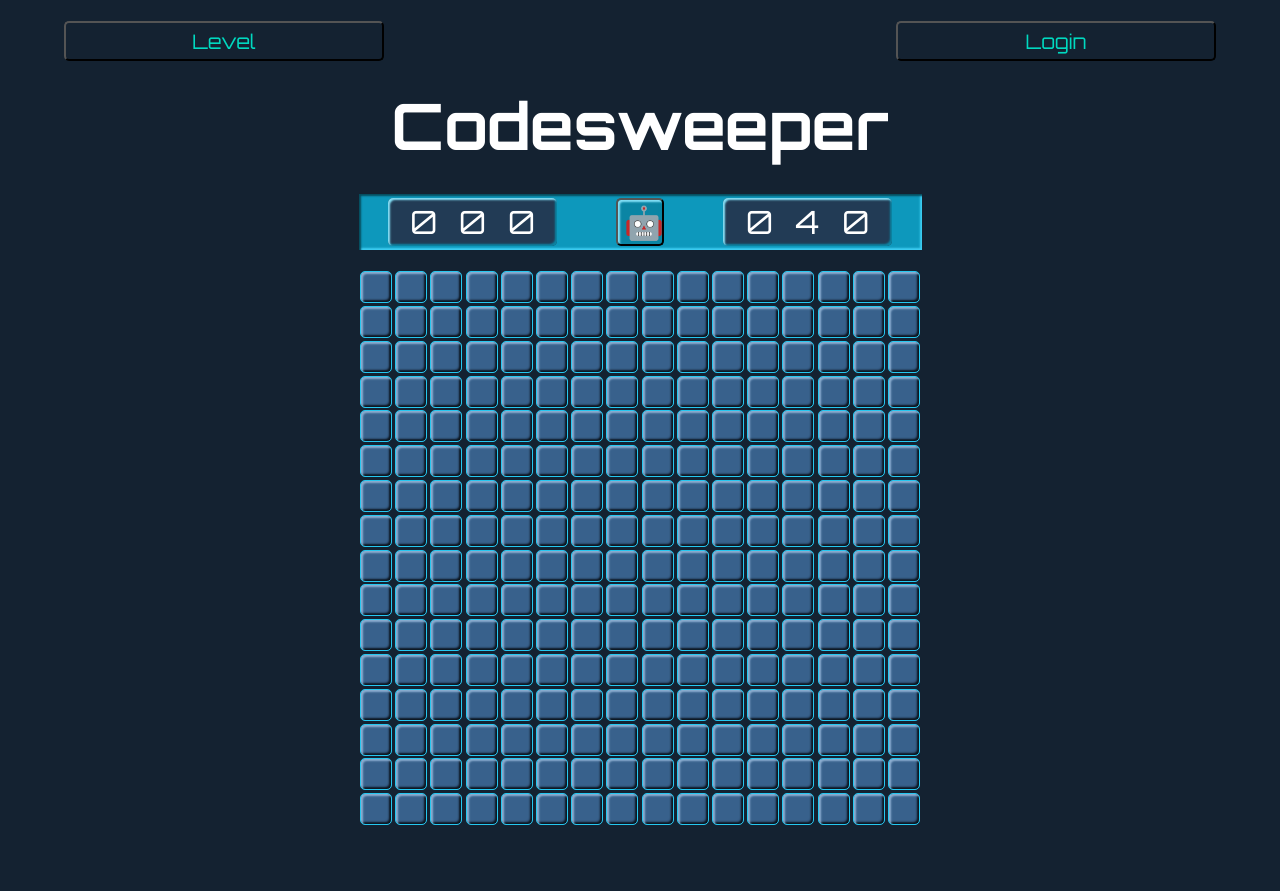
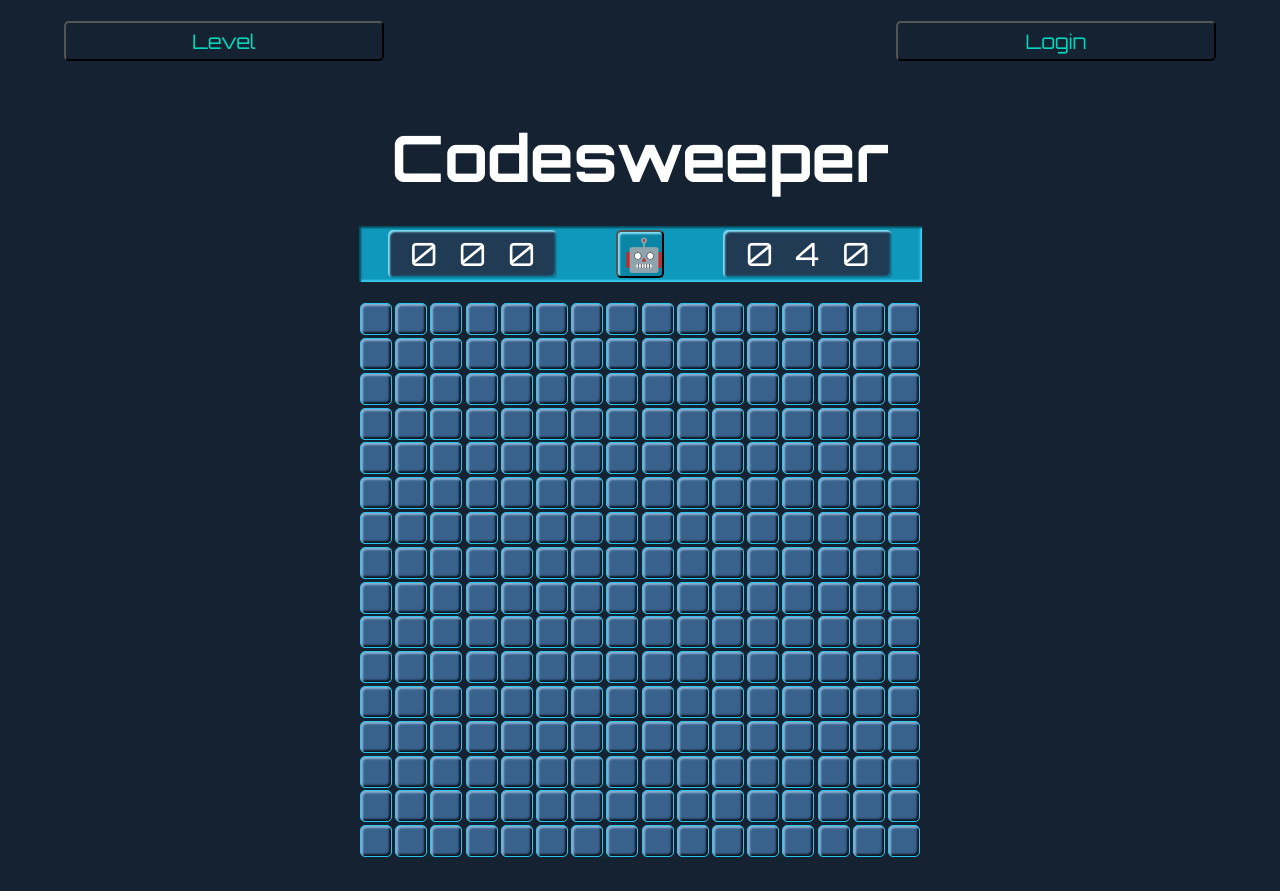
Before and after one commit to kaseywolff/Codesweeper, a React app: page / in a window 1280 px wide. Before the commit the page ends 867 px from the top, so only its background shows below. Built offline with nearby package versions, Linux system fonts and the light colour scheme.

Commit message:
centered header and game, adjusts properly with viewport size

```diff
--- a/client/components/Game/Game.jsx
+++ b/client/components/Game/Game.jsx
@@ -1,25 +1,12 @@
-import React, { useState } from 'react';
+import React from 'react';
 import Board from './Board.jsx';
-import NavBar from '../NavBar.jsx';
-import Level from '../Level.jsx';
 
 const Game = ({ selectedLevel }) => {
-  // const [selectedLevel, setSelectedLevel] = useState('intermediate');
-  // const [showLevelOptions, setShowLevelOptions] = useState(false);
-
-  // const toggleLevelPopup = () => {
-  //   setShowLevelOptions(!showLevelOptions);
-  // };
 
   return (
     <div id="game">
-      {/* <NavBar onLevelButtonClick={toggleLevelPopup} />
-      {showLevelOptions && <Level selectedLevel={selectedLevel} onLevelChange={setSelectedLevel} />} */}
       <h2>Codesweeper</h2>
-      <Board
-        selectedLevel={selectedLevel}
-        // onLevelChange={setSelectedLevel}
-      />
+      <Board selectedLevel={selectedLevel} />
     </div>
   );
 };
--- a/client/scss/board.scss
+++ b/client/scss/board.scss
@@ -3,13 +3,11 @@
 
 #game {
   display: flex;
-  position: relative;
   flex-direction: column;
-  justify-content: center;
-  align-items: center;
   z-index: 0;
+  margin: 0 auto;
   margin-top: 3vmin;
-  margin-bottom: 5vh;
+  padding: 4vmin;
 };
 
 #stats {
@@ -58,17 +56,12 @@
 #board{
   display: flex;
   flex-direction: column;
-  justify-items: center;
-  align-items: center;
-  align-self: center;
   z-index: 0;
+  margin: 0 auto;
 };
 
 #grid {
   display: grid;
-  align-self: center;
   z-index: 0;
   margin-top: 2.5vmin;
-  // width: 80vmin;
-  // height: 80vmin;
 };
--- a/client/scss/global.scss
+++ b/client/scss/global.scss
@@ -11,6 +11,8 @@ html, body {
 body {
   background: darken(rgb(56, 97, 140), 25);
   font-family: 'Orbitron', sans-serif;
+  overflow-x: auto;
+  // min-width: 100%;
 };
 
 h2 {
@@ -34,11 +36,9 @@ button {
   position: relative;
   display: flex;
   flex-direction: column;
-  justify-content: center;
-  align-items: center;
-  margin: 0;
+  flex-wrap: wrap;
+  margin: 0 auto;
   padding: 0;
   top: 0;
-  width: 100%;
-  height: 100%;
+  // overflow-x: scroll;
 };
```
